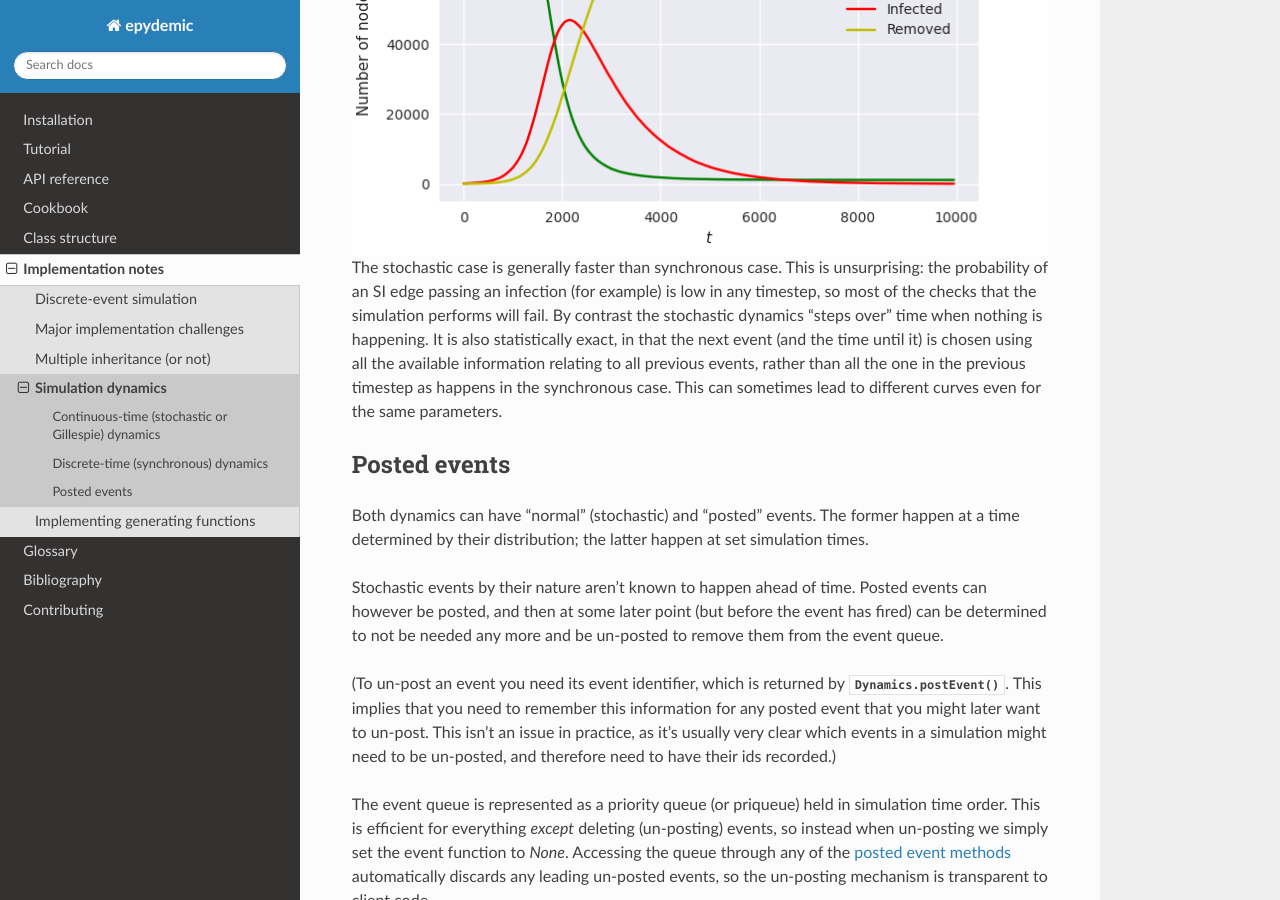
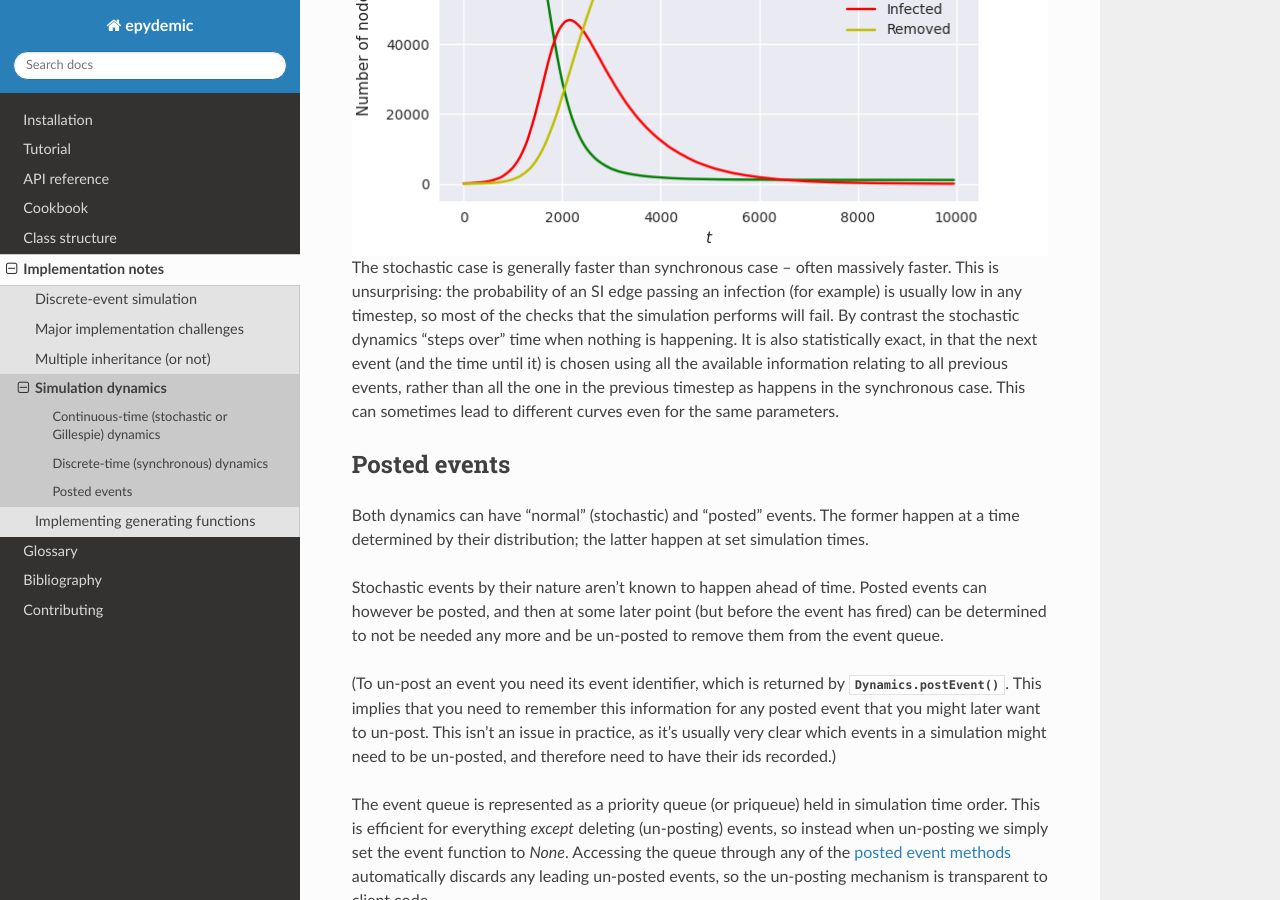
Before and after one commit to simoninireland/epydemic, a Sphinx documentation site: the page built from doc/implementation/dynamics.rst, in a window 1280 px wide and 900 px high, scrolled down 2492 px. Built offline with Sphinx 7.4.7 and the Read the Docs theme 2.0.0, drawn with Linux system fonts in a browser that asks for light colours; pages that are not in the unit, such as notebooks, are missing from menus.

Commit message:
Minor change in emphasis

```diff
--- a/doc/implementation/dynamics.rst
+++ b/doc/implementation/dynamics.rst
@@ -104,16 +104,16 @@ values of the experimental parameters. Plotting the results we get:
 .. figure:: sir-synchronous.png
    :align: center
 
-The stochastic case is generally faster than synchronous case. This is
-unsurprising: the probability of an SI edge passing an infection (for
-example) is low in any timestep, so most of the checks that the
-simulation performs will fail. By contrast the stochastic dynamics
-"steps over" time when nothing is happening. It is also statistically
-exact, in that the next event (and the time until it) is chosen using
-all the available information relating to all previous events, rather
-than all the one in the previous timestep as happens in the
-synchronous case. This can sometimes lead to different curves even for
-the same parameters.
+The stochastic case is generally faster than synchronous case -- often
+massively faster. This is unsurprising: the probability of an SI edge
+passing an infection (for example) is usually low in any timestep, so
+most of the checks that the simulation performs will fail. By contrast
+the stochastic dynamics "steps over" time when nothing is happening.
+It is also statistically exact, in that the next event (and the time
+until it) is chosen using all the available information relating to
+all previous events, rather than all the one in the previous timestep
+as happens in the synchronous case. This can sometimes lead to
+different curves even for the same parameters.
 
 
 Posted events
```
